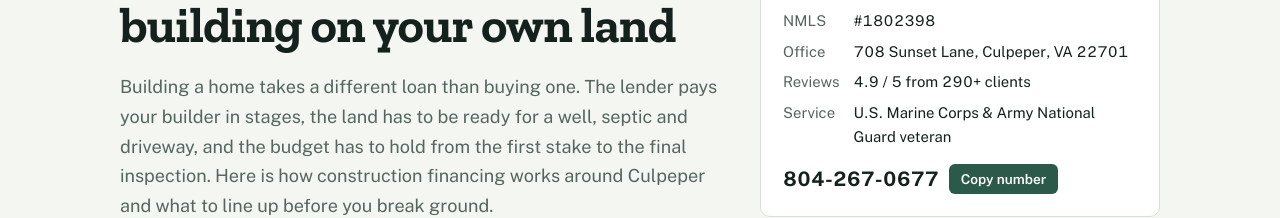
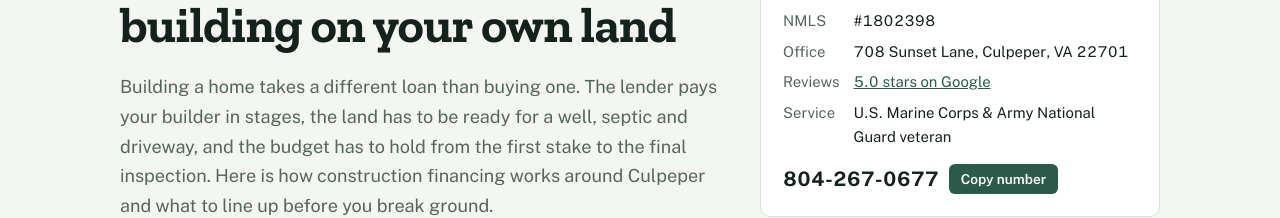
Before and after one commit to gsmorris11-art/gsmorris11-art.github.io, a plain HTML site: page construction-loans/index.html in a window 1280 px wide. Shown: the part 203-421 px from the top of the page. Drawn offline with nearby package versions, Linux system fonts and the light colour scheme.

Commit message:
Use the sourced Google rating in the reviews line on all pages
Co-Authored-By: Claude Fable 5.2 <noreply@anthropic.com>
Claude-Session: https://claude.ai/code/session_01JpasogKWHgBXb27WxDwBWB

```diff
--- a/construction-loans/index.html
+++ b/construction-loans/index.html
@@ -215,7 +215,7 @@ footer p{max-width:none}
         <dt>Role</dt><dd>Branch Manager &amp; Loan Originator, Union Home Mortgage</dd>
         <dt>NMLS</dt><dd>#1802398</dd>
         <dt>Office</dt><dd>708 Sunset Lane, Culpeper, VA 22701</dd>
-        <dt>Reviews</dt><dd>4.9 / 5 from 290+ clients</dd>
+        <dt>Reviews</dt><dd><a href="https://maps.google.com/maps?cid=3623320548489079472">5.0 stars on Google</a></dd>
         <dt>Service</dt><dd>U.S. Marine Corps &amp; Army National Guard veteran</dd>
       </dl>
       <div class="phone"><span id="phone1">804-267-0677</span><button class="copy" id="copy1" data-target="phone1">Copy number</button></div>
```
Also changed, not shown: fha-loans/index.html (+1 -1 lines), first-time-home-buyers/index.html (+1 -1 lines), index.html (+1 -1 lines), usda-loans/index.html (+1 -1 lines), va-loans/index.html (+1 -1 lines).
